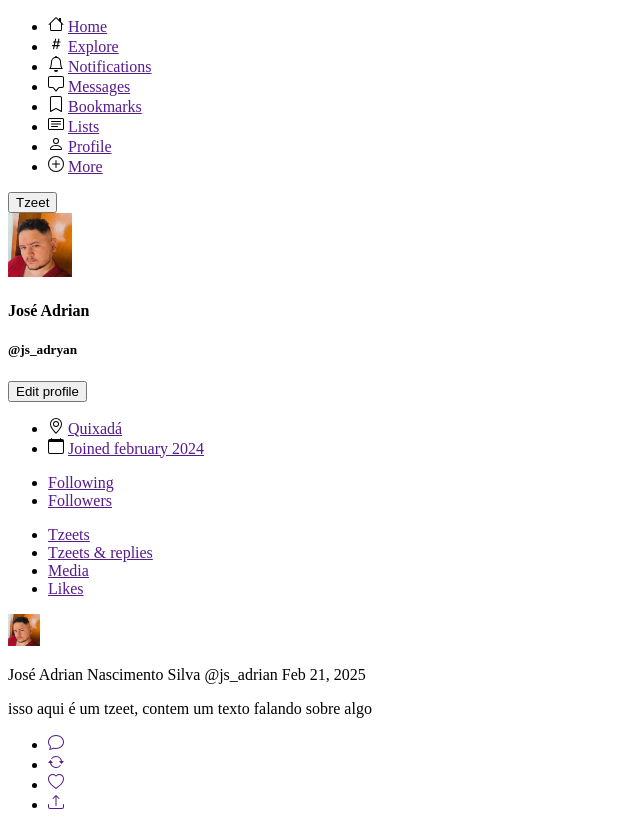
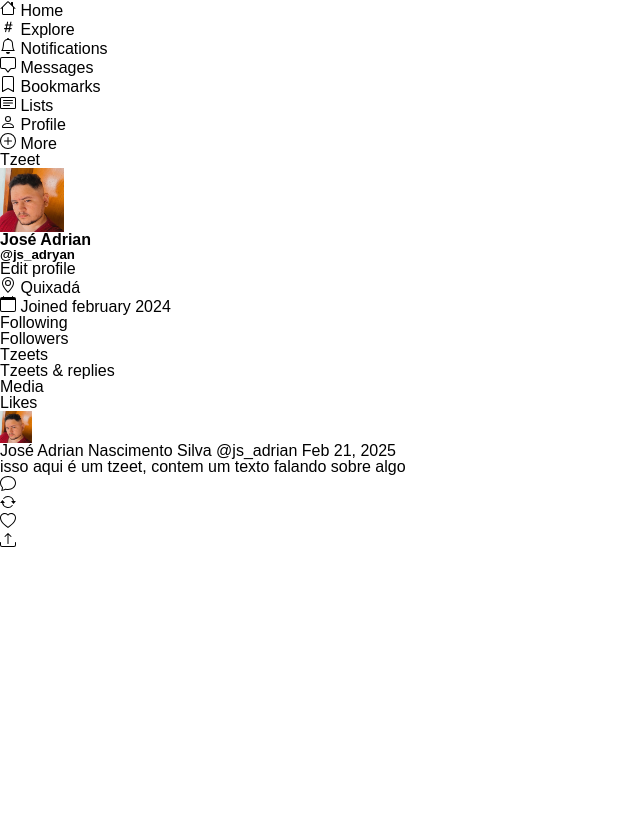
Before and after one commit to jsadriann/Tzeeter, a plain HTML site: page index.html in a window 1280 px wide. Shown: the whole page, without its empty margins (0-640 px from the left). After the commit the page ends 800 px from the top, so only its background shows below. Drawn offline with Linux system fonts and the light colour scheme.

Commit message:
include CSS reset

```diff
--- a/assets/CSS/index.css
+++ b/assets/CSS/index.css
@@ -0,0 +1,57 @@
+/* Reset CSS*/
+*,
+*::before,
+*::after {
+  margin: 0;
+  padding: 0;
+  box-sizing: border-box;
+}
+
+/* Reset para body e elementos principais */
+html, body {
+  height: 100%;
+  width: 100%;
+  font-size: 100%; /* Define 1rem como 16px */
+  font-family: sans-serif; /* Escolha genérica de fonte */
+  line-height: 1; /* Remove espaçamento extra entre linhas */
+  background: none;
+  color: inherit;
+}
+
+/* Remove estilos padrões de listas */
+ul, ol {
+  list-style: none;
+}
+
+/* Links sem estilos padrão */
+a {
+  text-decoration: none;
+  color: inherit;
+}
+
+/* Imagens e mídia sem comportamentos adicionais */
+img, video, canvas {
+  max-width: 100%;
+  height: auto;
+  display: block;
+}
+
+/* Remoção de estilos padrões de botões e inputs */
+button, input, textarea, select {
+  appearance: none;
+  background: none;
+  border: none;
+  font: inherit;
+  color: inherit;
+  padding: 0;
+  margin: 0;
+  outline: none;
+  box-shadow: none;
+}
+
+/* Tabelas sem espaçamento padrão */
+table {
+  border-collapse: collapse;
+  border-spacing: 0;
+}
+/*****************************************************************************************************/
```
Also changed, not shown: index.html (+1 -2 lines).
